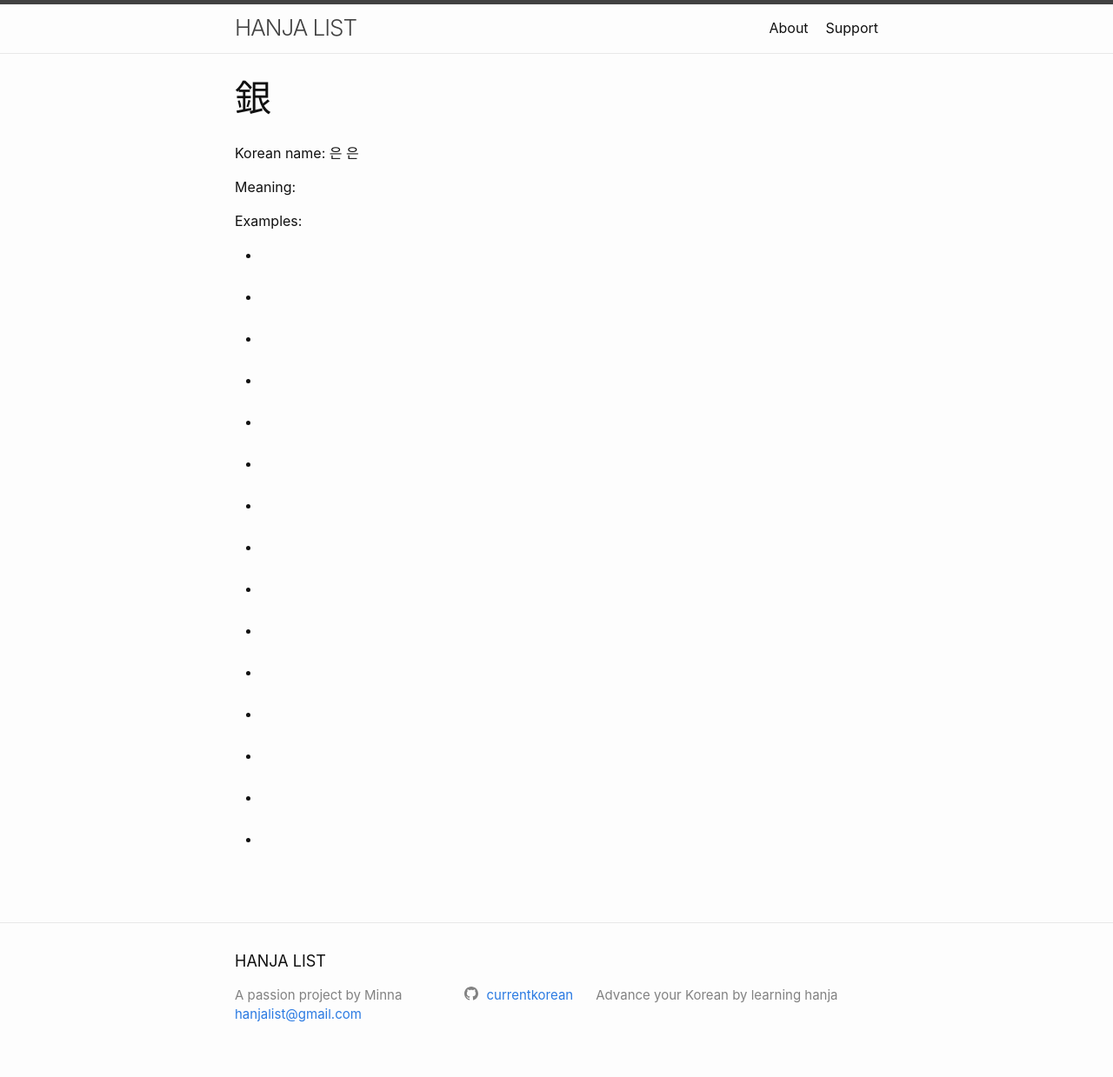
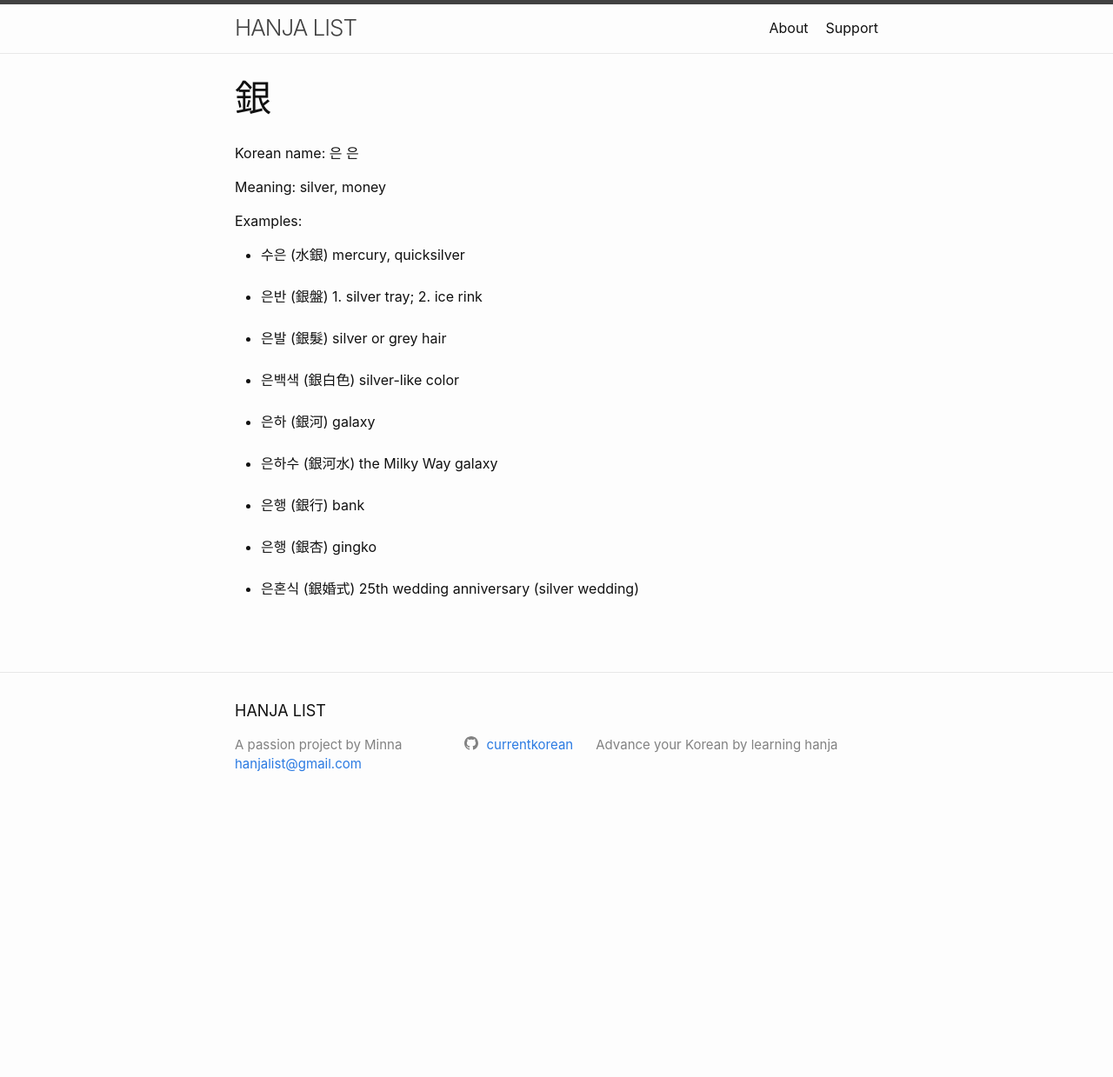
Before and after one commit to currentkorean/hanja, a Jekyll site: the page built from _posts/6급/11/6000-11-05-銀.md, in a window 1280 px wide. Shown: the whole page at 87% size. Built offline with Jekyll 4.4.1, drawn with Linux system fonts in a browser that asks for light colours; after the commit the page ends 951 px from its top, so only the background shows below that.

```diff
--- /dev/null
+++ b/_posts/6급/11/6000-11-05-銀.md
@@ -0,0 +1,22 @@
+---
+layout: post
+title:  "銀"
+date:   2021-05-04 11:47:10 -0700
+categories: 6급
+permalink: "/:categories/:title.html"
+---
+
+Korean name: 은 은
+
+Meaning: silver, money
+
+Examples:
+* 수은 (水銀) mercury, quicksilver <br><br>
+* 은반 (銀盤) 1. silver tray; 2. ice rink <br><br>
+* 은발 (銀髮) silver or grey hair <br><br>
+* 은백색 (銀白色) silver-like color <br><br>
+* 은하 (銀河) galaxy <br><br>
+* 은하수 (銀河水) the Milky Way galaxy <br><br>
+* 은행 (銀行) bank <br><br>
+* 은행 (銀杏) gingko <br><br>
+* 은혼식 (銀婚式) 25th wedding anniversary (silver wedding) <br><br>
--- a/_posts/6급/6000-11-04-銀.md
+++ /dev/null
@@ -1,28 +0,0 @@
----
-layout: post
-title:  "銀"
-date:   2021-05-04 11:47:10 -0700
-categories: 6급
-permalink: "/:categories/:title.html"
----
-
-Korean name: 은 은
-
-Meaning:
-
-Examples:
-*  <br><br>
-*  <br><br>
-*  <br><br>
-*  <br><br>
-*  <br><br>
-*  <br><br>
-*  <br><br>
-*  <br><br>
-*  <br><br>
-*  <br><br>
-*  <br><br>
-*  <br><br>
-*  <br><br>
-*  <br><br>
-*  <br><br>
```
Also changed, not shown: _posts/6급/11/6000-11-04-油.md (renamed from _posts/6급/6000-11-03-由.md, +1 -1 lines), _posts/8급/09/8000-09-01-中.md (added, +44 -0 lines), _posts/8급/09/8000-09-02-靑.md (added, +24 -0 lines), _posts/8급/09/8000-09-03-寸.md (added, +17 -0 lines), _posts/8급/09/8000-09-04-七.md (added, +14 -0 lines), _posts/8급/09/8000-09-05-土.md (added, +20 -0 lines), _posts/8급/8000-01-01-toc.markdown (+5 -5 lines), index.md (+1 -1 lines).
